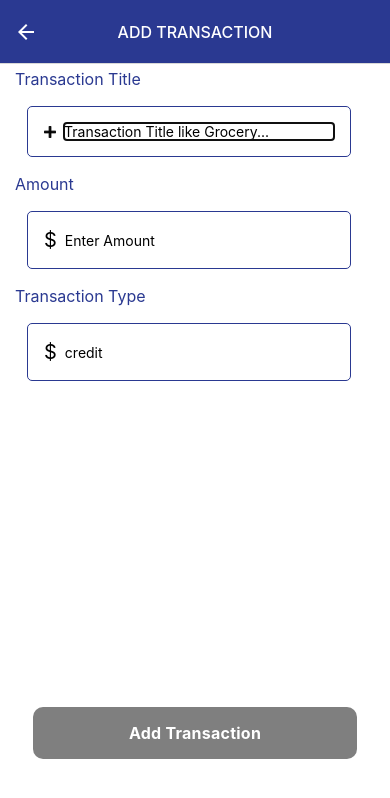
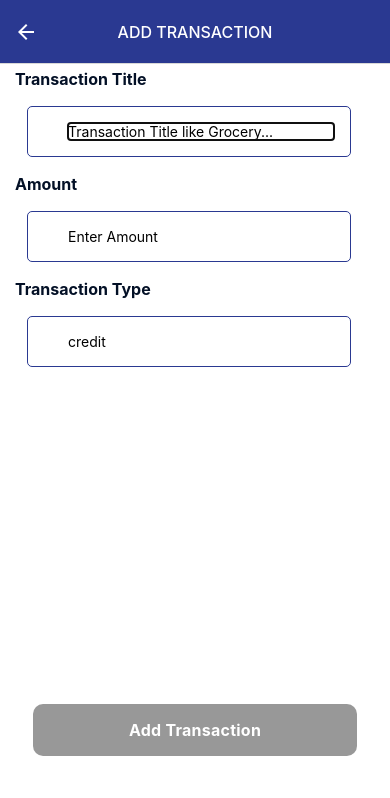
Before and after one commit to mowais103/ExpenseTracker, a React Native app: screen /AddTransactionScreen in a window 390 px wide. Shown: the top 798 px of the page. Built offline with nearby package versions, Linux system fonts and the light colour scheme.

Commit message:
add keyboard avoiding view

```diff
--- a/src/screens/AddTransactionScreen/AddTransactionScreen.tsx
+++ b/src/screens/AddTransactionScreen/AddTransactionScreen.tsx
@@ -1,5 +1,12 @@
 import React, {useCallback, useState} from 'react';
-import {StyleSheet, Text, View} from 'react-native';
+import {
+  Alert,
+  KeyboardAvoidingView,
+  Platform,
+  StyleSheet,
+  Text,
+  View,
+} from 'react-native';
 import {AtomInput} from '../../components/atoms/AtomInput';
 import {AtomScreenContainer} from '../../components/atoms/AtomScreenContainer';
 import {AtomIcon} from '../../components/atoms/AtomIcon';
@@ -8,15 +15,16 @@ import {Spacer} from '../../components/atoms/Spacer';
 import {AtomButton} from '../../components/atoms/AtomButton';
 import {addTransaction} from '../../redux/actions/transaction';
 import {useAppDispatch} from '../../lib/hooks/common';
+import {RootStackScreenProps} from '../../../App';
 
-type AddTransactionScreenProps = {onPress: () => void};
+type AddTransactionScreenProps = RootStackScreenProps<'AddTransactionScreen'>;
 
 const styles = StyleSheet.create({
   label: {
     fontSize: 16,
     paddingVertical: 5,
-    color: Colors.navyBlue,
-    fontWeight: 'semibold',
+    color: Colors.darkBlue,
+    fontWeight: 'bold',
   },
   buttonContainer: {
     justifyContent: 'flex-end',
@@ -25,10 +33,14 @@ const styles = StyleSheet.create({
   },
   disabledButtonStyle: {
     backgroundColor: Colors.grey,
+    opacity: 0.8,
+  },
+  keyboardAvoidingView: {
+    flex: 1,
   },
 });
 
-const AddTransactionScreen = ({}: AddTransactionScreenProps) => {
+const AddTransactionScreen = ({navigation}: AddTransactionScreenProps) => {
   const [amount, setAmount] = useState('');
   const [title, setTitle] = useState('');
   const [transactionType, setTransactionType] = useState<
@@ -40,26 +52,37 @@ const AddTransactionScreen = ({}: AddTransactionScreenProps) => {
 
   const isDisabled = !title || !amount || !transactionType;
 
-  // console.log(moment(CurrentDate).format('MMMM Do YYYY, h:mm:ss a'));
-
   const onAddTransaction = useCallback(() => {
+    setLoading(true);
+    try {
       const newTransaction = {
         title,
-      amount,
+        amount: transactionType === 'debit' ? `-${amount}` : amount,
         transactionType,
       };
 
       dispatch(addTransaction(newTransaction));
-  }, [amount, title, transactionType, dispatch]);
+      setLoading(false);
+      navigation.navigate('HomeScreen');
+    } catch (e) {
+      setLoading(false);
+      Alert.alert('Something went wrong');
+    }
+  }, [amount, title, transactionType, dispatch, navigation]);
 
   return (
     <AtomScreenContainer>
+      <KeyboardAvoidingView
+        behavior={Platform.OS === 'ios' ? 'padding' : 'height'}
+        keyboardVerticalOffset={16}
+        style={styles.keyboardAvoidingView}>
         <Text style={styles.label}>Transaction Title</Text>
         <AtomInput
+          maxLength={24}
           value={title}
           spellCheck={false}
           placeholder="Transaction Title like Grocery..."
-        LeftElement={<AtomIcon icon="add" size="small" />}
+          LeftElement={<AtomIcon icon="marker" size="medium" />}
           onChangeText={title => setTitle(title)}
           autoFocus
         />
@@ -69,7 +92,7 @@ const AddTransactionScreen = ({}: AddTransactionScreenProps) => {
           keyboardType="numeric"
           spellCheck={false}
           placeholder="Enter Amount"
-        LeftElement={<Text style={{fontSize: 20}}>{'$'}</Text>}
+          LeftElement={<AtomIcon icon="dollar" size="medium" />}
           onChangeText={amount => setAmount(amount)}
         />
         <Text style={styles.label}>Transaction Type</Text>
@@ -78,7 +101,7 @@ const AddTransactionScreen = ({}: AddTransactionScreenProps) => {
           keyboardType="numeric"
           spellCheck={false}
           placeholder="Debit or Credit"
-        LeftElement={<Text style={{fontSize: 20}}>{'$'}</Text>}
+          LeftElement={<AtomIcon icon="marker" size="medium" />}
           onChangeText={type => setTransactionType(type)}
         />
         <Spacer vertical />
@@ -91,6 +114,7 @@ const AddTransactionScreen = ({}: AddTransactionScreenProps) => {
             style={isDisabled && styles.disabledButtonStyle}
           />
         </View>
+      </KeyboardAvoidingView>
     </AtomScreenContainer>
   );
 };
```
Lines whose indentation alone changed are shown as unchanged.
